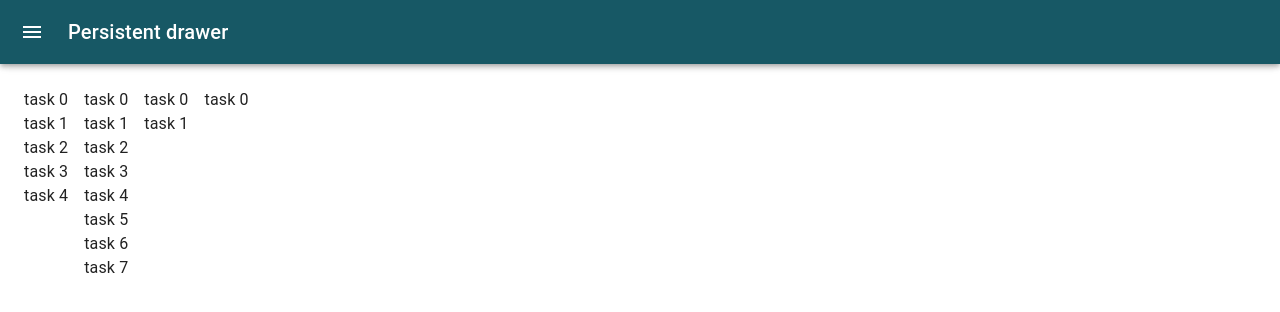
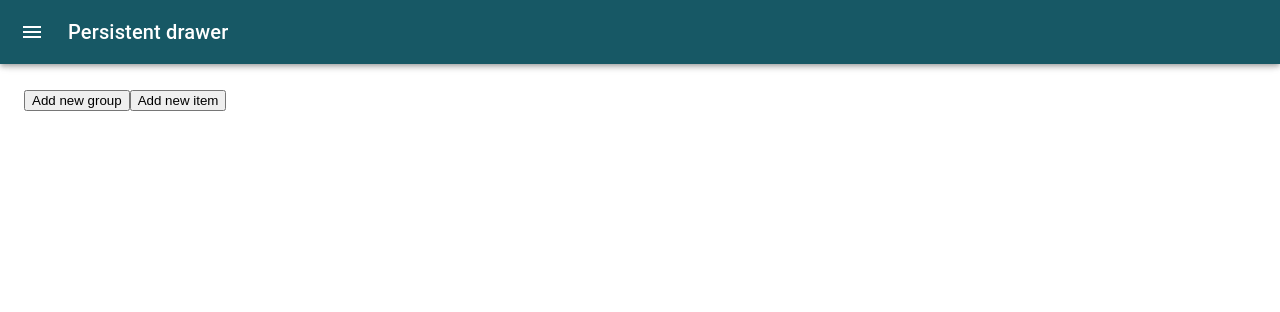
Before and after one commit to preyai/seometrika-kanban, a React (Vite) app: page / in a window 1280 px wide. Shown: the top 312 px of the page. Built offline with nearby package versions, Linux system fonts and the light colour scheme.

Commit message:
* chore(Board.tsx): reformat code for better readability * feat(Board.tsx): add support for creating new groups and items in the board * fix(Board.tsx): fix the onDragEnd function to correctly update the tasks' column and order

```diff
--- a/src/components/Board/Board.tsx
+++ b/src/components/Board/Board.tsx
@@ -1,131 +1,151 @@
-import { Box } from "@mui/material"
-import Column from "../Column"
-import Task from "../Task"
-import {
-    DragDropContext,
-    Draggable,
-    DraggableLocation,
-    Droppable,
-    OnDragEndResponder
-} from 'react-beautiful-dnd';
-import { useState } from "react";
+import React, { CSSProperties, useState } from "react";
+import ReactDOM from "react-dom";
+import { DragDropContext, Droppable, Draggable, DropResult, DraggableLocation, DraggingStyle, NotDraggingStyle } from "react-beautiful-dnd";
+import { Box, Button, Card, CardActions, CardContent, Paper, Typography, styled } from "@mui/material";
 
-interface ITask {
-    id: number
+type IColumn = {
+    id: string
     label: string
 }
 
+type ITask = {
+    id: string
+    label: string
+    column: string
+    order: number
+}
+
+const Column = styled(Paper)({
+    width: 200,
+    padding: 1
+})
+
+function Board() {
+    const [columns, setColumns] = useState<IColumn[]>([]);
+    const [tasks, setTasks] = useState<ITask[]>([]);
+    const [columnId, setColumnId] = useState(0);
+    const [taskId, setTaskId] = useState(0);
 
 
-function getTasks() {
+    const onDragEnd = (result: DropResult) => {
+        const { draggableId, source, destination } = result
 
-    let id = 0
+        if (destination) {
 
-    function getCol() {
-        const random = Math.floor(Math.random() * 9) + 1
-        const result: ITask[] = []
-        for (let index = 0; index < random; index++) {
-            result.push({ label: `task ${index}`, id })
-            id++
+            setTasks(newTasks => newTasks.map(t => {
+                if (t.id === draggableId) {
+
+                    t.column = destination.droppableId
+                    t.order = destination.index
+
                 }
-        return result
+                else {
+                    if (t.column === destination.droppableId) {
+                        if (t.order > destination.index) {
+                            t.order = t.order + 1
                         }
-
-    const result: ITask[][] = []
-    for (let index = 0; index < 4; index++) {
-        result.push(getCol())
+                        if (t.order < destination.index) {
+                            t.order = t.order - 1
                         }
-    return result
                     }
-
-function reorder<T>(list: T[], startIndex: number, endIndex: number) {
-    const result = Array.from(list);
-    const [removed] = result.splice(startIndex, 1);
-    result.splice(endIndex, 0, removed);
-
-    return result;
-};
-
-function move<T>(source: T[], destination: T[], droppableSource: DraggableLocation, droppableDestination: DraggableLocation) {
-    const sourceClone = Array.from(source);
-    const destClone = Array.from(destination);
-    const [removed] = sourceClone.splice(droppableSource.index, 1);
-
-    destClone.splice(droppableDestination.index, 0, removed);
-
-    const result: { source: T[], destination: T[] } = {
-        source: sourceClone,
-        destination: destClone
                 }
-
-    return result;
-};
-
-function Board() {
-    const [tasks, setTasks] = useState<ITask[][]>(getTasks())
-
-    const onDragEnd: OnDragEndResponder = (result) => {
-        const { source, destination } = result;
-
-        // dropped outside the list
-        if (!destination) {
-            return;
-        }
-        const sInd = +source.droppableId;
-        const dInd = +destination.droppableId;
-
-        if (sInd === dInd) {
-            const items = reorder(tasks[sInd], source.index, destination.index);
-            const newState = [...tasks];
-            newState[sInd] = items;
-            setTasks(newState);
-        } else {
-            const result = move(tasks[sInd], tasks[dInd], source, destination);
-            const newState = [...tasks];
-            newState[sInd] = result.source;
-            newState[dInd] = result.destination;
-
-            setTasks(newState.filter(group => group.length));
+                return t
+            }))
         }
     }
 
+    const createColumn = (label: string | undefined = undefined) => {
+        setColumns((prev) => {
+            setColumnId(columnId + 1)
+            return [...prev, {
+                id: columnId.toString(),
+                label: label ? label : `column ${columnId}`
+            }]
+        })
+    }
+
+    const createTask = (label: string, column: string) => {
+        setTasks((prev) => {
+            setTaskId(taskId + 1)
+            return [...prev, {
+                id: taskId.toString(),
+                label: label,
+                column,
+                order: tasks.length
+            }]
+        })
+    }
+
     return (
+        <div>
+            <button
+                type="button"
+                onClick={() => {
+                    createColumn()
+                }}
+            >
+                Add new group
+            </button>
+            <button
+                type="button"
+                onClick={() => {
+                    if (columns.length > 0)
+                        createTask(`task ${taskId}`, columns[0].id)
+                }}
+            >
+                Add new item
+            </button>
+            <div style={{ display: "flex" }}>
                 <DragDropContext onDragEnd={onDragEnd}>
-            <Box sx={{
-                display: "flex",
-                gap: 2,
-                alignItems: "start"
-            }}>
-                {tasks.map((col, index) => (
-                    <Droppable droppableId={`${index}`} key={index}>
+                    {columns.map((col, ind) => (
+                        <Droppable key={ind} droppableId={`${ind}`}>
                             {(provided, snapshot) => (
-                            <div ref={provided.innerRef} {...provided.droppableProps}>
-                                {col.map((task, index) => (
-                                    <Draggable key={task.id} draggableId={`${task.id}`} index={index}>
+                                <Box>
+                                    <Typography variant="h6">{col.label}</Typography>
+                                    <Column
+                                        ref={provided.innerRef}
+                                        {...provided.droppableProps}
+                                    >
+                                        {tasks.filter(t => t.column === col.id).sort((a, b) => a.order - b.order).map((item, index) => (
+                                            <Draggable
+                                                key={item.id}
+                                                draggableId={item.id}
+                                                index={item.order}
+                                            >
                                                 {(provided, snapshot) => (
-                                            // <Task label={task.label} />
-                                            <div
+                                                    <Card
                                                         ref={provided.innerRef}
                                                         {...provided.draggableProps}
                                                         {...provided.dragHandleProps}
+                                                        style={provided.draggableProps.style}
                                                     >
-                                                {task.label}
-                                            </div>
+                                                        <CardContent>
+
+                                                            <Typography variant="h5" component="div">
+                                                                {item.label}
+                                                            </Typography>
+
+                                                            <Typography variant="body2">
+                                                                task description
+                                                            </Typography>
+                                                        </CardContent>
+                                                        <CardActions>
+                                                            <Button size="small">Learn More</Button>
+                                                        </CardActions>
+                                                    </Card>
                                                 )}
                                             </Draggable>
                                         ))}
-                            </div>
+                                        {provided.placeholder}
+                                    </Column>
+                                </Box>
                             )}
                         </Droppable>
-                    // <Column key={index}>
-                    //     {col.map((task, index) => (
-                    //         <Task label={task.label} key={index} />
-                    //     ))}
-                    // </Column>
                     ))}
-            </Box>
                 </DragDropContext>
-    )
+            </div>
+        </div>
+    );
 }
 
 export default Board
```
Lines whose indentation alone changed are shown as unchanged.
